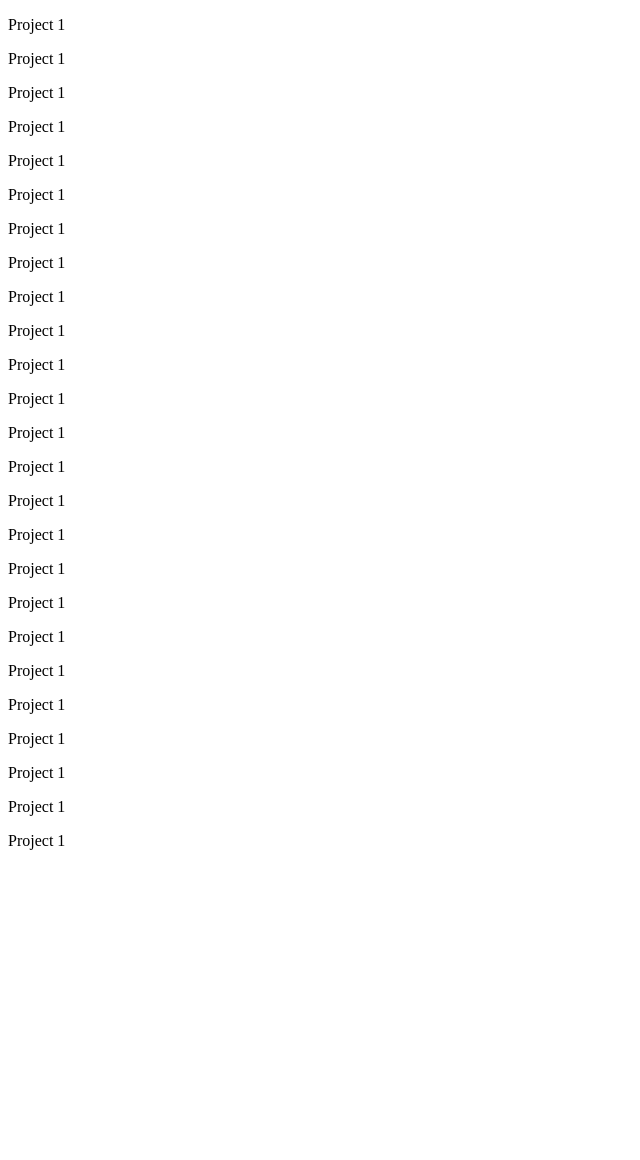
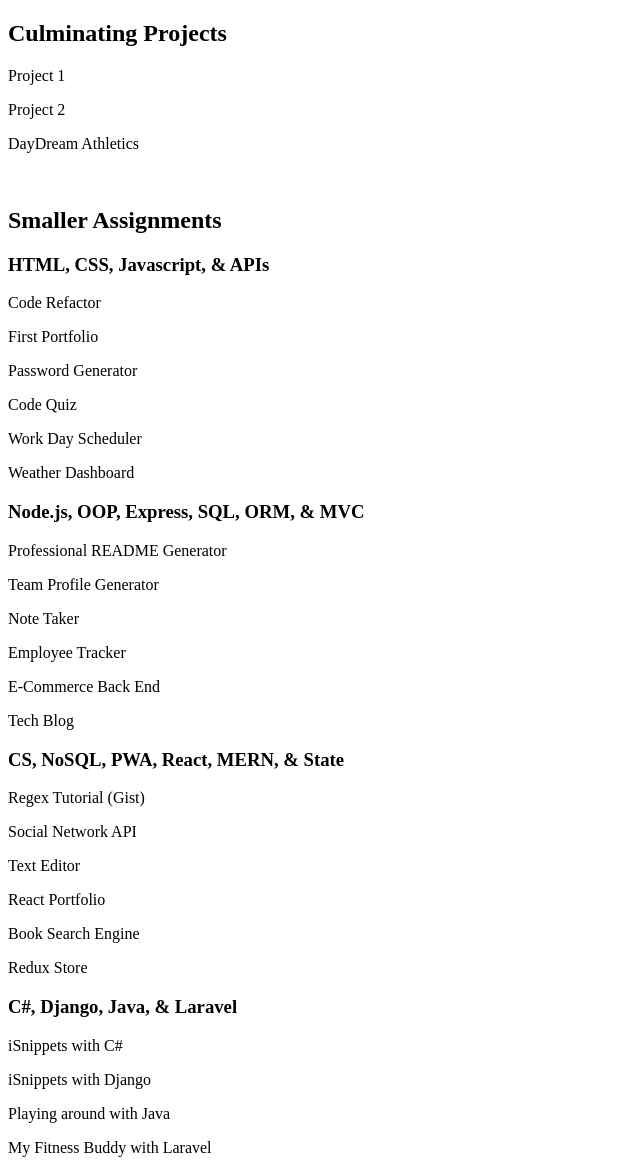
Before and after one commit to ginamarie14/portfolio, a plain HTML site: page pages/ucb.html in a window 1280 px wide. Shown: the whole page, without its empty margins (0-640 px from the left). Before the commit the page ends 866 px from the top, so only its background shows below. Drawn offline with Linux system fonts and the light colour scheme.

Commit message:
structuring project pages and homepage nav bar

```diff
--- a/pages/ucb.html
+++ b/pages/ucb.html
@@ -5,39 +5,48 @@
     </head>
     <body>
         <section>
+            <h2>Culminating Projects</h2>
             <p>Project 1</p>
-            <p>Project 1</p>
-            <p>Project 1</p>
-            <p>Project 1</p>
-            <p>Project 1</p>
+            <p>Project 2</p>
+            <p>DayDream Athletics</p>
         </section>
+        <br>
         <section>
-            <p>Project 1</p>
-            <p>Project 1</p>
-            <p>Project 1</p>
-            <p>Project 1</p>
-            <p>Project 1</p>
-        </section>
-        <section>
-            <p>Project 1</p>
-            <p>Project 1</p>
-            <p>Project 1</p>
-            <p>Project 1</p>
-            <p>Project 1</p>
-        </section>
-        <section>
-            <p>Project 1</p>
-            <p>Project 1</p>
-            <p>Project 1</p>
-            <p>Project 1</p>
-            <p>Project 1</p>
-        </section>
-        <section>
-            <p>Project 1</p>
-            <p>Project 1</p>
-            <p>Project 1</p>
-            <p>Project 1</p>
-            <p>Project 1</p>
+            <h2>Smaller Assignments</h2>
+            <section>
+                <h3>HTML, CSS, Javascript, & APIs</h3>
+                <p>Code Refactor</p>
+                <p>First Portfolio</p>
+                <p>Password Generator</p>
+                <p>Code Quiz</p>
+                <p>Work Day Scheduler</p>
+                <p>Weather Dashboard</p>
+            </section>
+            <section>
+                <h3>Node.js, OOP, Express, SQL, ORM, & MVC</h3>
+                <p>Professional README Generator</p>
+                <p>Team Profile Generator</p>
+                <p>Note Taker</p>
+                <p>Employee Tracker</p>
+                <p>E-Commerce Back End</p>
+                <p>Tech Blog</p>
+            </section>
+            <section>
+                <h3>CS, NoSQL, PWA, React, MERN, & State</h3>
+                <p>Regex Tutorial (Gist)</p>
+                <p>Social Network API</p>
+                <p>Text Editor</p>
+                <p>React Portfolio</p>
+                <p>Book Search Engine</p>
+                <p>Redux Store</p>
+            </section>
+            <section>
+                <h3>C#, Django, Java, & Laravel</h3>
+                <p>iSnippets with C#</p>
+                <p>iSnippets with Django</p>
+                <p>Playing around with Java</p>
+                <p>My Fitness Buddy with Laravel</p>
+            </section>
         </section>
     </body>
 </html>
```
Also changed, not shown: assets/css/style.css (+15 -0 lines), index.html (+2 -1 lines), pages/odin-project.html (+4 -31 lines), assets/images/me.jpeg (renamed from assets/images/8EA24D9F-F7AA-41D1-A7BC-876C09343A59_1_105_c.jpeg), assets/images/red-mandarina.png (added), assets/images/site-damour.png (added).
